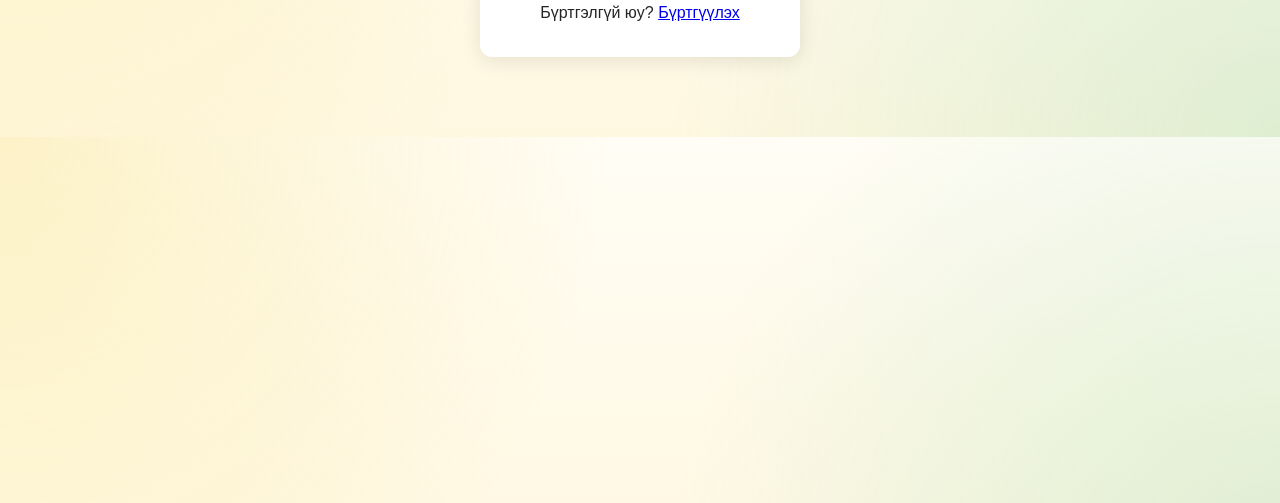
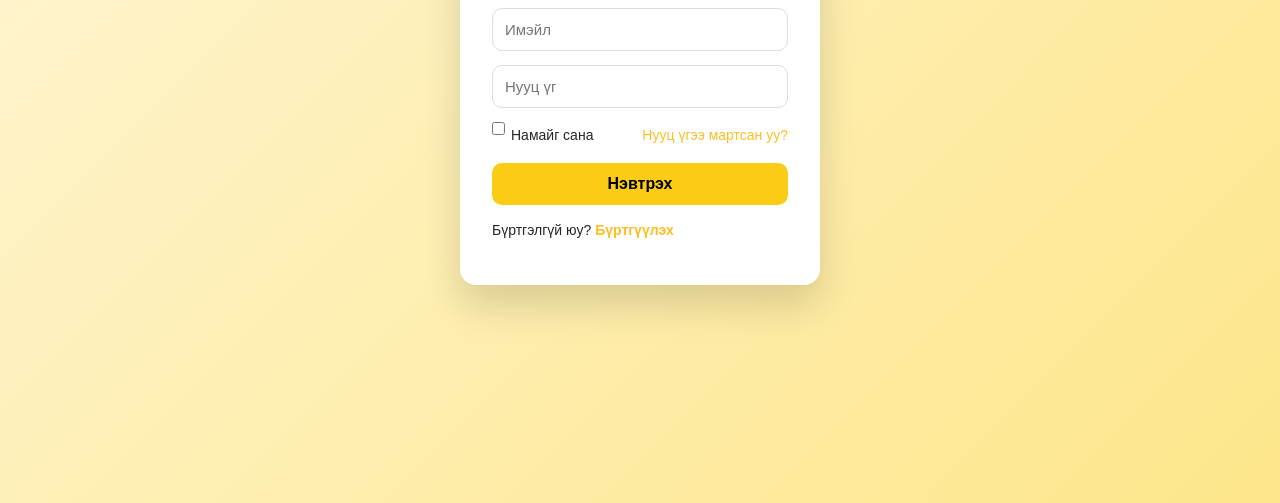
Before and after one commit to enxlun/PET-CARE, a plain HTML site: page login/login.html in a window 1280 px wide. Shown: the part 297-800 px from the top of the page. Drawn offline with Linux system fonts and the light colour scheme; files that its build step writes are made by us from their sources.

Commit message:
login nemev

```diff
--- a/css/styles.css
+++ b/css/styles.css
@@ -5,37 +5,94 @@
      font-family: 'Nunito', sans-serif;
 }
 /*Login */
-.auth-box {
-  width: 320px;
-  margin: 80px auto;
-  background: #fff;
+.minii {
+  margin: 0;
+  font-family: "Nunito", sans-serif;
+  background: linear-gradient(135deg, #fff6d6, #fde68a);
+  min-height: 100vh;
+  display: flex;
+  justify-content: center;
+  align-items: center;
+}
+.auth-wrapper {
+  width: 100%;
+  max-width: 360px;
+}
+.auth-card {
+  background: white;
   padding: 2rem;
-  border-radius: 12px;
-  box-shadow: 0 4px 20px rgba(0,0,0,0.1);
-  font-family: "Nunito", sans-serif;
+  border-radius: 16px;
+  box-shadow: 0 20px 40px rgba(0,0,0,0.15);
+  animation: fadeIn 0.4s ease;
 }
-.auth-box input {
+@keyframes fadeIn {
+  from { opacity: 0; transform: translateY(10px); }
+  to { opacity: 1; transform: translateY(0); }
+}
+.auth-card h2 {
+  margin-bottom: 1.2rem;
+  font-size: 24px;
+}
+.auth-card input {
   width: 100%;
-  padding: 10px;
-  margin-bottom: 12px;
-  border-radius: 6px;
-  border: 1px solid #ccc;
+  padding: 12px;
+  margin-bottom: 14px;
+  border-radius: 10px;
+  border: 1px solid #ddd;
   font-size: 15px;
 }
-.primary-btn {
+.auth-card input:focus {
+  outline: none;
+  border-color: #facc15;
+}
+.auth-options {
+  display: flex;
+  justify-content: space-between;
+  align-items: center;
+  font-size: 14px;
+  margin-bottom: 14px;
+  line-height: 1.4;
+}
+.auth-options label {
+  display: flex;
+  align-items: center;
+  gap: 6px;
+  white-space: nowrap;
+}
+.auth-options a {
+  color: #fbbf24;
+  text-decoration: none;
+}
+.auth-options a:hover {
+  text-decoration: underline;
+}
+.auth-card button {
   width: 100%;
-  padding: 10px;
-  background: #F4D03F;
+  padding: 12px;
+  background: #facc15;
   border: none;
-  border-radius: 6px;
+  border-radius: 10px;
+  font-size: 16px;
   font-weight: bold;
   cursor: pointer;
-  font-size: 16px;
 }
-.auth-box p {
-  margin-top: 10px;
-  text-align: center;
+.auth-card button:hover {
+  background: #fbbf24;
 }
+.switch {
+  text-align: left;
+  margin-top: 14px;
+  line-height: 1.6;
+  font-size: 14px;
+  white-space: nowrap;
+}
+.switch a {
+  color: #fbbf24;
+  font-weight: bold;
+  text-decoration: none;
+}
+
+
 
 :root {
     --background: #fffbee;
--- a/login/auth.js
+++ b/login/auth.js
@@ -15,3 +15,57 @@ registerTab.onclick = () => {
   registerForm.classList.add("show");
   loginForm.classList.remove("show");
 };
+if (localStorage.getItem("token")) {
+  window.location.href = "../index.html";
+}
+function login() {
+  const email = document.getElementById("email").value;
+  const password = document.getElementById("password").value;
+  const remember = document.getElementById("rememberMe").checked;
+
+  fetch("http://localhost:5000/login", {
+    method: "POST",
+    headers: { "Content-Type": "application/json" },
+    body: JSON.stringify({ email, password })
+  })
+  .then(res => res.json())
+  .then(data => {
+    if (data.token) {
+      if (remember) {
+        // 🔐 төхөөрөмж дээр хадгална
+        localStorage.setItem("token", data.token);
+        localStorage.setItem("user", JSON.stringify(data.user));
+      } else {
+        sessionStorage.setItem("token", data.token);
+      }
+      window.location.href = "../index.html";
+    } else {
+      alert(data.error);
+    }
+  });
+}
+function register() {
+  const name = document.getElementById("name").value;
+  const email = document.getElementById("email").value;
+  const password = document.getElementById("password").value;
+  const confirmPassword = document.getElementById("confirmPassword").value;
+  if (!name || !email || !password || !confirmPassword) {
+    alert("Бүх талбарыг бөглөнө үү!");
+    return;
+  }
+if (password !== confirmPassword) {
+    alert("Нууц үг таарахгүй байна!");
+    return;
+  }
+  fetch("http://localhost:5000/register", {
+    method: "POST",
+    headers: { "Content-Type": "application/json" },
+    body: JSON.stringify({ name, email, password })
+  })
+  .then(res => res.json())
+  .then(data => {
+    alert("Бүртгэл амжилттай! Нэвтрэх хуудас руу шилжинэ.");
+    window.location.href = "login.html";
+  })
+  .catch(() => alert("Алдаа гарлаа"));
+}
--- a/login/login.html
+++ b/login/login.html
@@ -3,17 +3,28 @@
 <head>
   <meta charset="UTF-8">
   <title>Нэвтрэх</title>
-  <link rel="stylesheet" href="../styles.css">
+  <link rel="stylesheet" href="../css/styles.css">
 </head>
-<body>
-  <div class="auth-box">
+<body class="minii">
+<div class="auth-wrapper">
+  <div class="auth-card">
     <h2>Нэвтрэх</h2>
-    <input type="email" placeholder="Имэйл">
-    <input type="password" placeholder="Нууц үг">
-    <button class="primary-btn">Нэвтрэх</button>
-    <p>Бүртгэлгүй юу?
+    <input type="email" id="email" placeholder="Имэйл">
+    <input type="password" id="password" placeholder="Нууц үг">
+    <div class="auth-options">
+      <label>
+        <input type="checkbox" id="rememberMe">
+        Намайг сана
+      </label>
+      <a href="forgot.html">Нууц үгээ мартсан уу?</a>
+    </div>
+    <button onclick="login()">Нэвтрэх</button>
+    <p class="switch">
+      Бүртгэлгүй юу?
       <a href="register.html">Бүртгүүлэх</a>
     </p>
   </div>
+</div>
+<script src="../login/auth.js"></script>
 </body>
 </html>
```
Also changed, not shown: login/register.html (+13 -8 lines).
